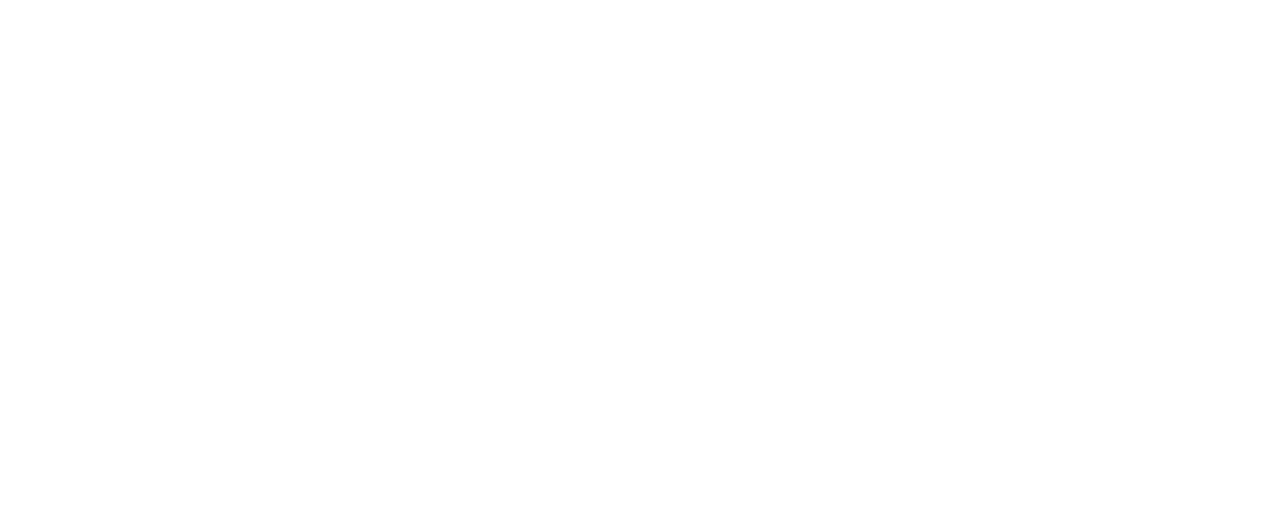
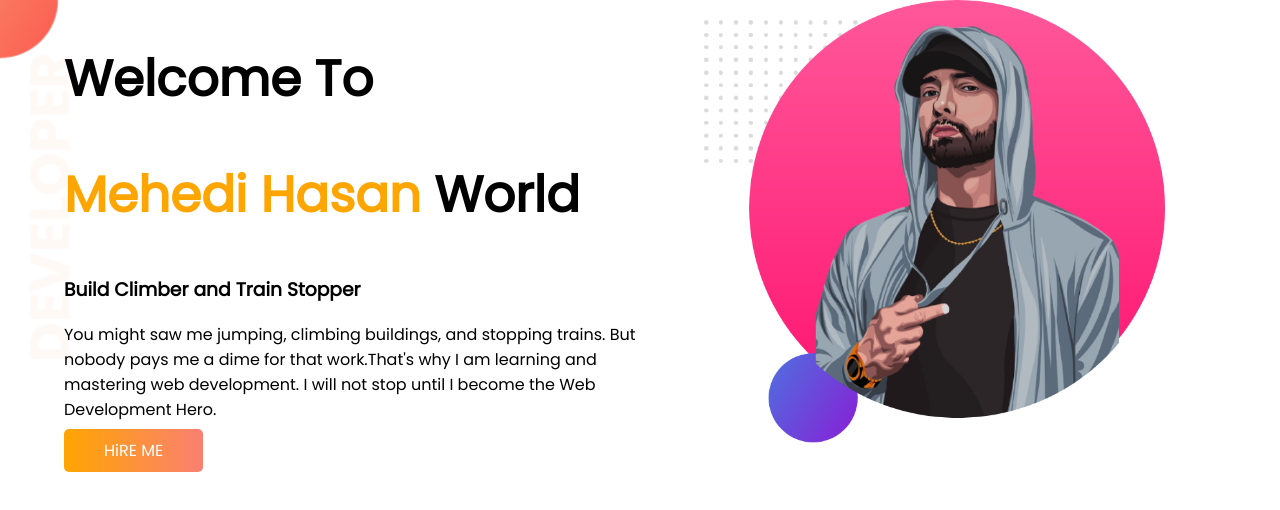
Before and after one commit to mehedihasan99/developer-portfolio, a plain HTML site: page index.html in a window 1280 px wide. Drawn offline with Linux system fonts and the light colour scheme.

Commit message:
top-banner

```diff
--- a/index.html
+++ b/index.html
@@ -5,9 +5,25 @@
     <meta http-equiv="X-UA-Compatible" content="IE=edge">
     <meta name="viewport" content="width=device-width, initial-scale=1.0">
     <title>My Portfolio</title>
+    <link rel="preconnect" href="https://fonts.googleapis.com">
+    <link rel="preconnect" href="https://fonts.gstatic.com" crossorigin>
+    <link href="https://fonts.googleapis.com/css2?family=Poppins&display=swap" rel="stylesheet">
     <link rel="stylesheet" href="style.css">
 </head>
 <body>
+    <section class="top-banner">
+        <div class="half-width">
+            <h1>Welcome To</h1>
+            <h1><span class="orange-color">Mehedi Hasan</span> World</h1>
+            <h3>Build Climber and Train Stopper</h3>
+            <p>You might saw me jumping, climbing buildings, and stopping trains. But nobody pays me a dime for that work.That's why I am learning and mastering web development. I will not stop until I become the Web Development Hero.
+            </p>
+            <a class="link-button" href="https://www.programiz.com/javascript" target="_blank" rel="noopener noreferrer">HiRE ME</a>
+        </div>
 
+        <div class="half-width">
+            <img src="images/my-bg2.png" alt="">
+        </div>
+    </section>
 </body>
 </html>
--- a/style.css
+++ b/style.css
@@ -0,0 +1,32 @@
+body {
+  font-family: "Poppins", sans-serif;
+  margin: 0;
+  padding: 0;
+}
+h1 {
+  font-size: 50px;
+}
+.orange-color {
+  color: orange;
+}
+section {
+  display: flex;
+}
+.half-width {
+  width: 50%;
+  padding-left: 5%;
+}
+.half-width img {
+  width: 80%;
+}
+.link-button {
+  text-decoration: none;
+  background-image: linear-gradient(to right, orange, salmon);
+  padding: 10px 40px;
+  color: white;
+  border-radius: 5px;
+}
+.top-banner {
+  background-image: url(./images/top-banner.png);
+  background-repeat: no-repeat;
+}
```
Also changed, not shown: images/cartoon-boy-port.png (added), images/cartoon-boy.jpg (added), images/dream-bg.png (added), images/exp-bg.png (added), images/jhankar.png (added), images/jhankar2.png (added), images/mehedix.jpg (added), images/my-bg.png (added), images/my-bg2.png (added), images/top-banner.png (added), 1 other file.
